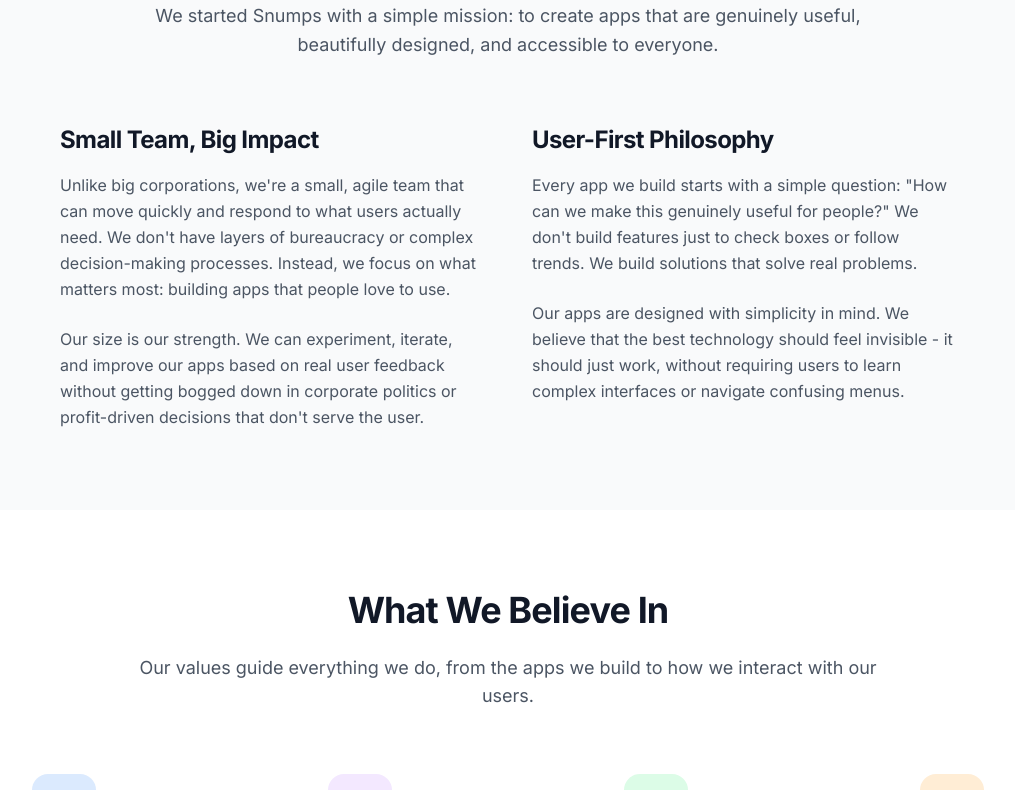
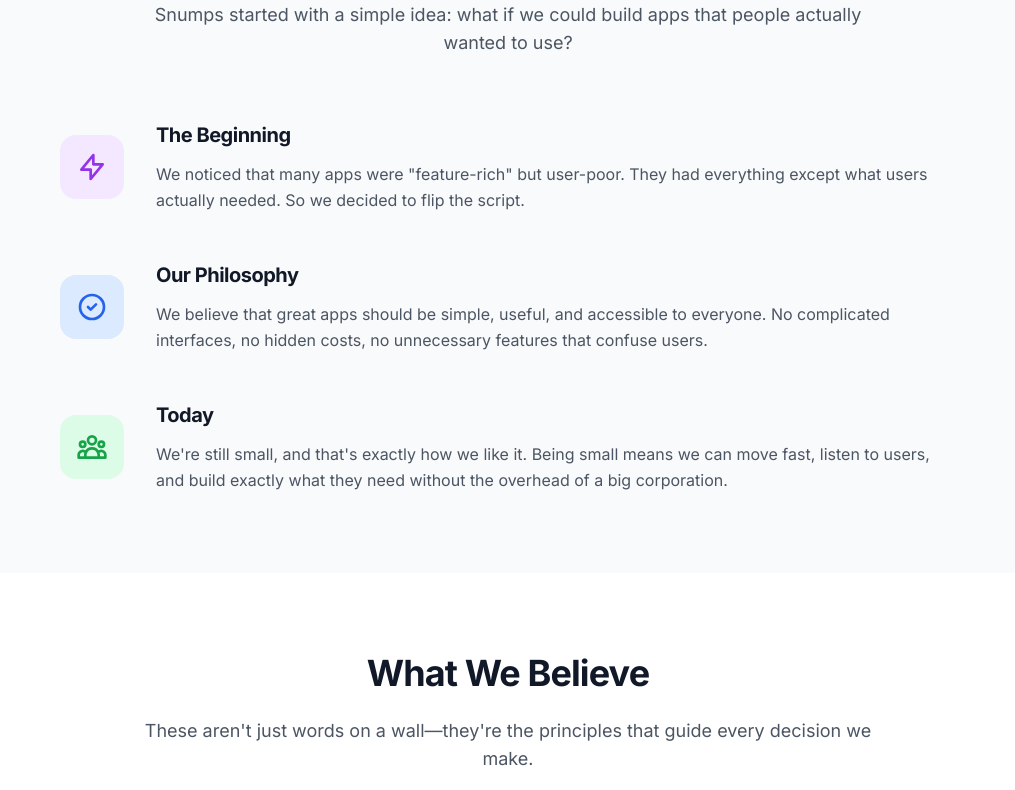
Before and after one commit to LukeP52/snumps-website, a Next.js app: page /about in a window 1280 px wide. Shown: the part 500-1290 px from the top of the page, without its empty margins (132-1147 px from the left). Built offline with nearby package versions, Linux system fonts and the light colour scheme.

Commit message:
Fix all build errors

```diff
--- a/app/about/page.tsx
+++ b/app/about/page.tsx
@@ -1,4 +1,6 @@
 'use client'
+
+import Link from 'next/link'
 
 export default function About() {
   return (
@@ -13,9 +15,12 @@
               </div>
               <span className="text-xl font-semibold text-gray-900">Snumps</span>
             </div>
-            <a href="/" className="px-4 py-2 text-gray-600 hover:text-gray-900 font-medium transition-colors duration-200">
+            <Link
+              href="/"
+              className="px-4 py-2 text-gray-600 hover:text-gray-900 font-medium transition-colors duration-200"
+            >
               Home
-            </a>
+            </Link>
           </div>
         </div>
       </header>
@@ -29,8 +34,8 @@
               Snumps
             </span>
           </h1>
-          <p className="text-xl text-gray-600 mb-8 max-w-2xl mx-auto leading-relaxed">
-            We're a small team passionate about building apps that make a real difference in people's lives.
+          <p className="text-xl text-gray-600 mb-8 max-w-3xl mx-auto leading-relaxed">
+            We&apos;re a small team with big dreams. Our mission is to create apps that don&apos;t just work well—they make life better.
           </p>
         </div>
       </section>
@@ -42,30 +47,52 @@
             <h2 className="text-4xl font-bold text-gray-900 mb-6">
               Our Story
             </h2>
-            <p className="text-lg text-gray-600 max-w-3xl mx-auto leading-relaxed">
-              We started Snumps with a simple mission: to create apps that are genuinely useful, beautifully designed, and accessible to everyone.
+            <p className="text-lg text-gray-600 max-w-3xl mx-auto">
+              Snumps started with a simple idea: what if we could build apps that people actually wanted to use?
             </p>
           </div>
 
-          <div className="grid md:grid-cols-2 gap-12">
+          <div className="space-y-12">
+            <div className="flex flex-col md:flex-row items-center gap-8">
+              <div className="w-16 h-16 bg-purple-100 rounded-2xl flex items-center justify-center flex-shrink-0">
+                <svg className="w-8 h-8 text-purple-600" fill="none" stroke="currentColor" viewBox="0 0 24 24">
+                  <path strokeLinecap="round" strokeLinejoin="round" strokeWidth={2} d="M13 10V3L4 14h7v7l9-11h-7z" />
+                </svg>
+              </div>
               <div>
-              <h3 className="text-2xl font-bold text-gray-900 mb-4">Small Team, Big Impact</h3>
-              <p className="text-gray-600 leading-relaxed mb-6">
-                Unlike big corporations, we're a small, agile team that can move quickly and respond to what users actually need. We don't have layers of bureaucracy or complex decision-making processes. Instead, we focus on what matters most: building apps that people love to use.
-              </p>
+                <h3 className="text-xl font-bold text-gray-900 mb-3">The Beginning</h3>
                 <p className="text-gray-600 leading-relaxed">
-                Our size is our strength. We can experiment, iterate, and improve our apps based on real user feedback without getting bogged down in corporate politics or profit-driven decisions that don't serve the user.
+                  We noticed that many apps were &quot;feature-rich&quot; but user-poor. They had everything except what users actually needed. So we decided to flip the script.
                 </p>
               </div>
+            </div>
 
+            <div className="flex flex-col md:flex-row items-center gap-8">
+              <div className="w-16 h-16 bg-blue-100 rounded-2xl flex items-center justify-center flex-shrink-0">
+                <svg className="w-8 h-8 text-blue-600" fill="none" stroke="currentColor" viewBox="0 0 24 24">
+                  <path strokeLinecap="round" strokeLinejoin="round" strokeWidth={2} d="M9 12l2 2 4-4m6 2a9 9 0 11-18 0 9 9 0 0118 0z" />
+                </svg>
+              </div>
               <div>
-              <h3 className="text-2xl font-bold text-gray-900 mb-4">User-First Philosophy</h3>
-              <p className="text-gray-600 leading-relaxed mb-6">
-                Every app we build starts with a simple question: "How can we make this genuinely useful for people?" We don't build features just to check boxes or follow trends. We build solutions that solve real problems.
+                <h3 className="text-xl font-bold text-gray-900 mb-3">Our Philosophy</h3>
+                <p className="text-gray-600 leading-relaxed">
+                  We believe that great apps should be simple, useful, and accessible to everyone. No complicated interfaces, no hidden costs, no unnecessary features that confuse users.
                 </p>
+              </div>
+            </div>
+
+            <div className="flex flex-col md:flex-row items-center gap-8">
+              <div className="w-16 h-16 bg-green-100 rounded-2xl flex items-center justify-center flex-shrink-0">
+                <svg className="w-8 h-8 text-green-600" fill="none" stroke="currentColor" viewBox="0 0 24 24">
+                  <path strokeLinecap="round" strokeLinejoin="round" strokeWidth={2} d="M17 20h5v-2a3 3 0 00-5.356-1.857M17 20H7m10 0v-2c0-.656-.126-1.283-.356-1.857M7 20H2v-2a3 3 0 015.356-1.857M7 20v-2c0-.656.126-1.283.356-1.857m0 0a5.002 5.002 0 019.288 0M15 7a3 3 0 11-6 0 3 3 0 016 0zm6 3a2 2 0 11-4 0 2 2 0 014 0zM7 10a2 2 0 11-4 0 2 2 0 014 0z" />
+                </svg>
+              </div>
+              <div>
+                <h3 className="text-xl font-bold text-gray-900 mb-3">Today</h3>
                 <p className="text-gray-600 leading-relaxed">
-                Our apps are designed with simplicity in mind. We believe that the best technology should feel invisible - it should just work, without requiring users to learn complex interfaces or navigate confusing menus.
+                  We&apos;re still small, and that&apos;s exactly how we like it. Being small means we can move fast, listen to users, and build exactly what they need without the overhead of a big corporation.
                 </p>
+              </div>
             </div>
           </div>
         </div>
@@ -76,10 +103,10 @@
         <div className="max-w-6xl mx-auto">
           <div className="text-center mb-16">
             <h2 className="text-4xl font-bold text-gray-900 mb-6">
-              What We Believe In
+              What We Believe
             </h2>
             <p className="text-lg text-gray-600 max-w-3xl mx-auto">
-              Our values guide everything we do, from the apps we build to how we interact with our users.
+              These aren&apos;t just words on a wall—they&apos;re the principles that guide every decision we make.
             </p>
           </div>
 
@@ -128,7 +155,7 @@
               </div>
               <h3 className="text-xl font-bold text-gray-900 mb-3">Personal Touch</h3>
               <p className="text-gray-600 leading-relaxed">
-                We're real people building for real people. No faceless corporation here.
+                We&apos;re real people building for real people. No faceless corporation here.
               </p>
             </div>
           </div>
@@ -155,7 +182,7 @@
               <div>
                 <h3 className="text-xl font-bold text-gray-900 mb-3">Identify Real Needs</h3>
                 <p className="text-gray-600 leading-relaxed">
-                  We start by understanding what problems people actually face in their daily lives. We don't build solutions looking for problems - we find real problems and build solutions.
+                  We start by understanding what problems people actually face in their daily lives. We don&apos;t build solutions looking for problems - we find real problems and build solutions.
                 </p>
               </div>
             </div>
@@ -167,7 +194,7 @@
               <div>
                 <h3 className="text-xl font-bold text-gray-900 mb-3">Design for Simplicity</h3>
                 <p className="text-gray-600 leading-relaxed">
-                  We design interfaces that are intuitive and easy to use. Every element serves a purpose, and we eliminate anything that doesn't add value to the user experience.
+                  We design interfaces that are intuitive and easy to use. Every element serves a purpose, and we eliminate anything that doesn&apos;t add value to the user experience.
                 </p>
               </div>
             </div>
@@ -191,7 +218,7 @@
               <div>
                 <h3 className="text-xl font-bold text-gray-900 mb-3">Keep It Affordable</h3>
                 <p className="text-gray-600 leading-relaxed">
-                  We believe great apps should be accessible to everyone. That's why we keep our prices low or offer free versions, ensuring that useful tools aren't locked behind expensive paywalls.
+                  We believe great apps should be accessible to everyone. That&apos;s why we keep our prices low or offer free versions, ensuring that useful tools aren&apos;t locked behind expensive paywalls.
                 </p>
               </div>
             </div>
@@ -206,7 +233,7 @@
             Get in Touch
           </h2>
           <p className="text-lg text-gray-600 mb-12 max-w-2xl mx-auto leading-relaxed">
-            Have questions, suggestions, or just want to say hello? We'd love to hear from you.
+            Have questions, suggestions, or just want to say hello? We&apos;d love to hear from you.
           </p>
 
           <div className="bg-gray-50 rounded-2xl p-8 md:p-12 max-w-2xl mx-auto">
@@ -266,7 +293,7 @@
                 <li><a href="/about" className="text-gray-300 hover:text-white transition-colors duration-200">About</a></li>
                 <li><a href="/careers" className="text-gray-300 hover:text-white transition-colors duration-200">Careers</a></li>
                 <li><a href="/socials" className="text-gray-300 hover:text-white transition-colors duration-200">Socials</a></li>
-                <li><a href="mailto:Support@snumps.com" className="text-gray-300 hover:text-white transition-colors duration-200">Contact</a></li>
+                <li><a href="/#contact" className="text-gray-300 hover:text-white transition-colors duration-200">Contact</a></li>
               </ul>
             </div>
 
--- a/app/page.tsx
+++ b/app/page.tsx
@@ -1,6 +1,4 @@
 'use client'
-
-import { useState } from 'react'
 
 export default function Home() {
 
@@ -205,7 +203,7 @@
               </div>
               <h3 className="text-lg font-semibold text-gray-900 mb-2">Small Team</h3>
               <p className="text-gray-600">
-                We're a small company, not a big corporation, building apps that people love.
+                We&apos;re a small company, not a big corporation, building apps that people love.
               </p>
             </div>
           </div>
@@ -221,7 +219,7 @@
             Get in Touch
           </h2>
           <p className="text-lg text-gray-600 mb-12 max-w-2xl mx-auto leading-relaxed">
-            Have questions, suggestions, or just want to say hello? We'd love to hear from you.
+            Have questions, suggestions, or just want to say hello? We&apos;d love to hear from you.
           </p>
 
           <div className="bg-gray-50 rounded-2xl p-8 md:p-12 max-w-2xl mx-auto">
```
Also changed, not shown: app/careers/page.tsx (+16 -11 lines), app/socials/page.tsx (+8 -6 lines). Lines whose indentation alone changed are shown as unchanged.
